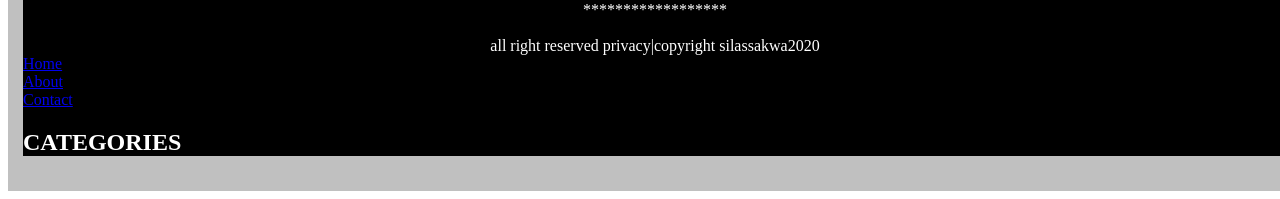
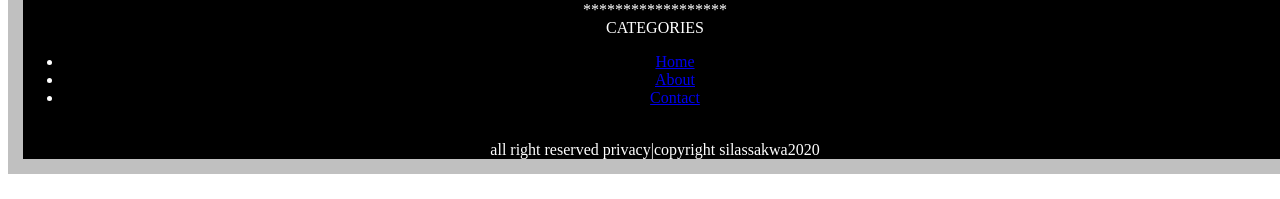
Before and after one commit to silassakwa/SILAS-AYANGA-SAKWA, a plain HTML site: page index.html in a window 1280 px wide. Shown: the part 981-1180 px from the top of the page. Drawn offline with Linux system fonts and the light colour scheme.

Commit message:
added an a to project

```diff
--- a/index.html
+++ b/index.html
@@ -54,18 +54,23 @@
                 <img src="image/email.png"width="20"height="20"alt="email"><br>
                 <center>
                 ******************
+                <div class="categories">
+                    <H>CATEGORIES</H>
+                    <ul>
+                        <li><a href="home.html">Home</a></li>
+                        <li><a href="about.html">About</a></li>
+                       <li> <a href="Contact.html">Contact</a></li>
+                    </ul>
+
+
+                </div>
                 </center><br>
                 all right reserved
                 privacy|copyright
                 silassakwa2020
             </center>
-            <div class="categories">
-                <a href="home.html">Home</a><br>
-                <a href="about.html">About</a><br>
-                <a href="Contact.html">Contact</a><br>
 
-            </div>
-            <H2>CATEGORIES</H2>
+
 
         </div>
         </div>
```
Also changed, not shown: 1 other file.
